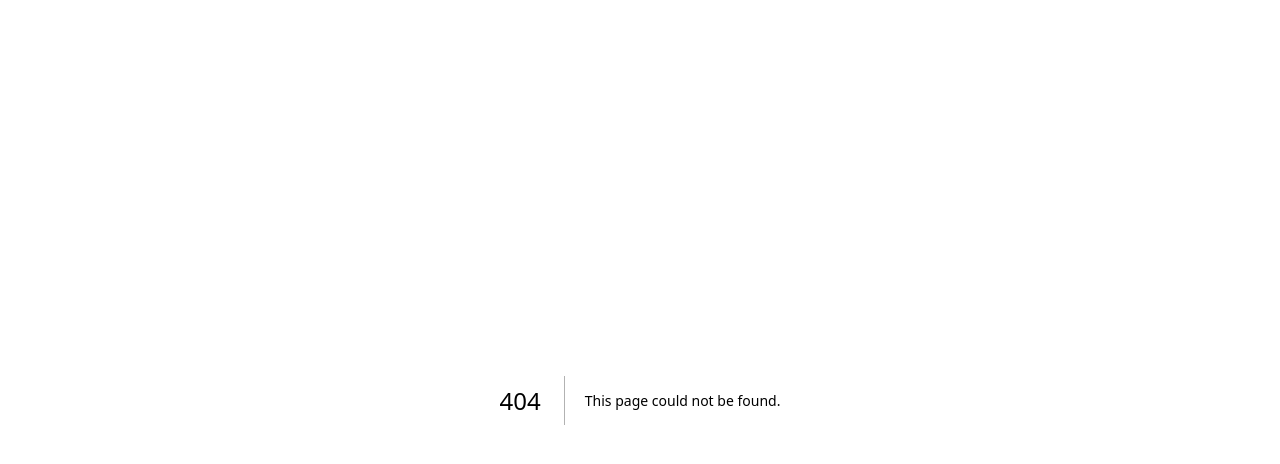
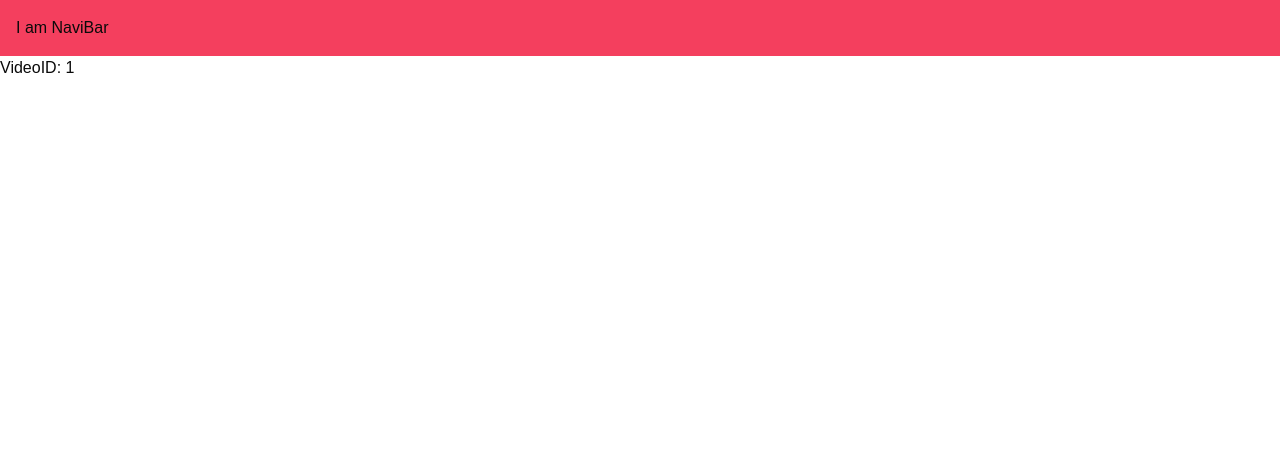
Before and after one commit to Timson89/Clone__Projects-MyTube, a Next.js app: page /feed/1 in a window 1280 px wide. Before the commit this address had no page. Shown: the top 464 px of the page. Built offline with nearby package versions, Linux system fonts and the light colour scheme.

Commit message:
Learned about client params and server request in A dynamic way. Started the layout page for dynamic routes.

```diff
--- /dev/null
+++ b/src/app/feed/[videoID]/page.tsx
@@ -0,0 +1,19 @@
+import React from 'react';
+
+
+interface PageProps {
+
+  params: Promise <{ videoID: string }>;
+}
+
+const Page = async ({ params }: PageProps) => {
+
+  const { videoID } = await params;
+
+  return (
+
+    <div>VideoID: { videoID }</div>
+  )
+}
+
+export default Page;
--- /dev/null
+++ b/src/app/feed/layout.tsx
@@ -0,0 +1,22 @@
+import React from 'react';
+
+
+interface LayoutProps {
+
+  children: React.ReactNode;
+}
+
+const Layout = ({children}: LayoutProps) => {
+
+  return (
+
+    <div>
+      <div className='p-4 bg-rose-500 w-full'>
+        I am NaviBar
+      </div>
+      {children}
+    </div>
+  )
+}
+
+export default Layout;
--- /dev/null
+++ b/src/app/feed/page.tsx
@@ -0,0 +1,16 @@
+"use client";
+
+import React, { useEffect } from 'react';
+
+
+const Page = () => {
+
+  useEffect(() => { console.log('Rendering here!') }, [])
+
+  return (
+
+    <div>Feed page!</div>
+  )
+}
+
+export default Page;
--- a/src/app/page.tsx
+++ b/src/app/page.tsx
@@ -4,8 +4,9 @@ import Image from "next/image";
 export default function Home() {
 
   return (
+
     <div>
-      <Image src={"logo.svg"} height={ 50 } width={ 50 } alt="Logo" fetchPriority='high' />
+      <Image src={"logo.svg"} height={ 32 } width={ 32 } alt="Logo" fetchPriority='high' />
       <p className="text-xl font-semibold tracking-tight">MyTube</p>
     </div>
   );
```
